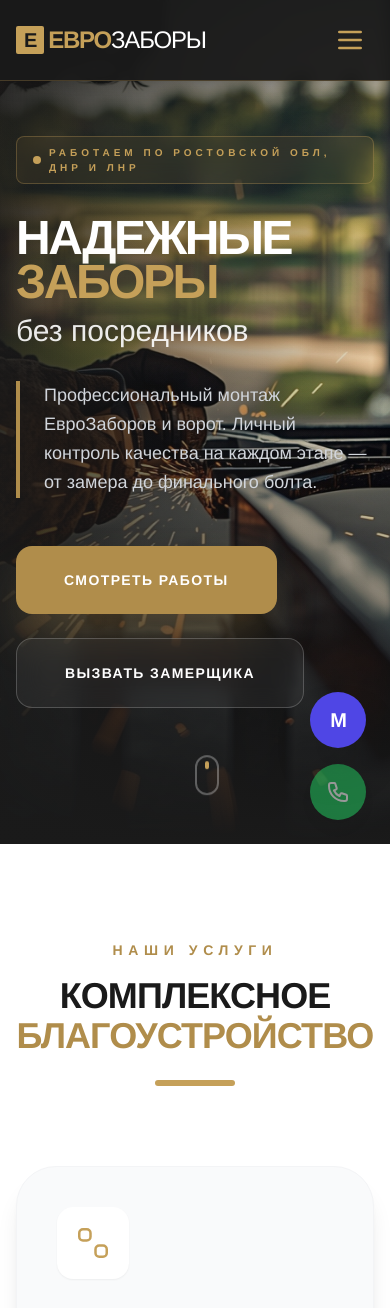
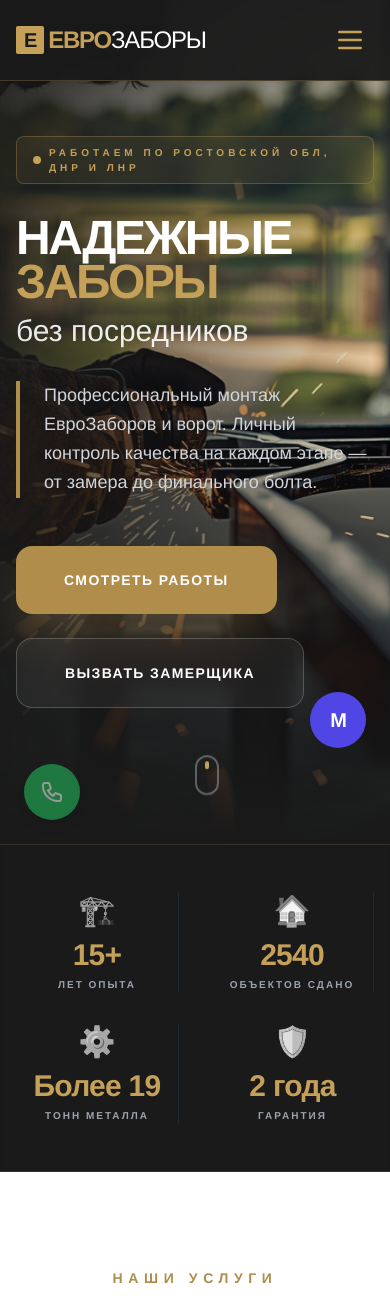
Before and after one commit to ksasha79/KovkaMaster, a React (Vite) app: page / in a window 390 px wide. Shown: the top 1308 px of the page. Built offline with nearby package versions, Linux system fonts and the light colour scheme.

Commit message:
Update App.tsx

```diff
--- a/App.tsx
+++ b/App.tsx
@@ -1,6 +1,7 @@
 import React, { useState } from 'react';
 import Header from './components/Header';
 import Hero from './components/Hero';
+import Stats from './components/Stats';
 import Services from './components/Services';
 import Steps from './components/Steps';
 import Portfolio from './components/Portfolio';
@@ -28,11 +29,12 @@ function App() {
       <Header />
       <main className="flex-grow">
         <Hero />
+        <Stats />
         <Services />
+        <About />
         <Steps />
         <Portfolio onOrderClick={handleOrderSpecific} />
         <Pricing />
-        <About />
         <Reviews />
         <FAQ />
         <Contact prefillMessage={prefillMessage} />
@@ -41,7 +43,7 @@ function App() {
       <FloatingBot />
 
       {/* Sticky Mobile Call Button */}
-      <div className="fixed bottom-6 right-6 z-40 md:hidden">
+      <div className="fixed bottom-6 left-6 z-40 md:hidden">
         <a
           href="tel:+79591878949"
           className="flex items-center justify-center w-14 h-14 bg-green-500 text-white rounded-full shadow-lg hover:bg-green-600 transition-all active:scale-95 animate-pulse"
```
